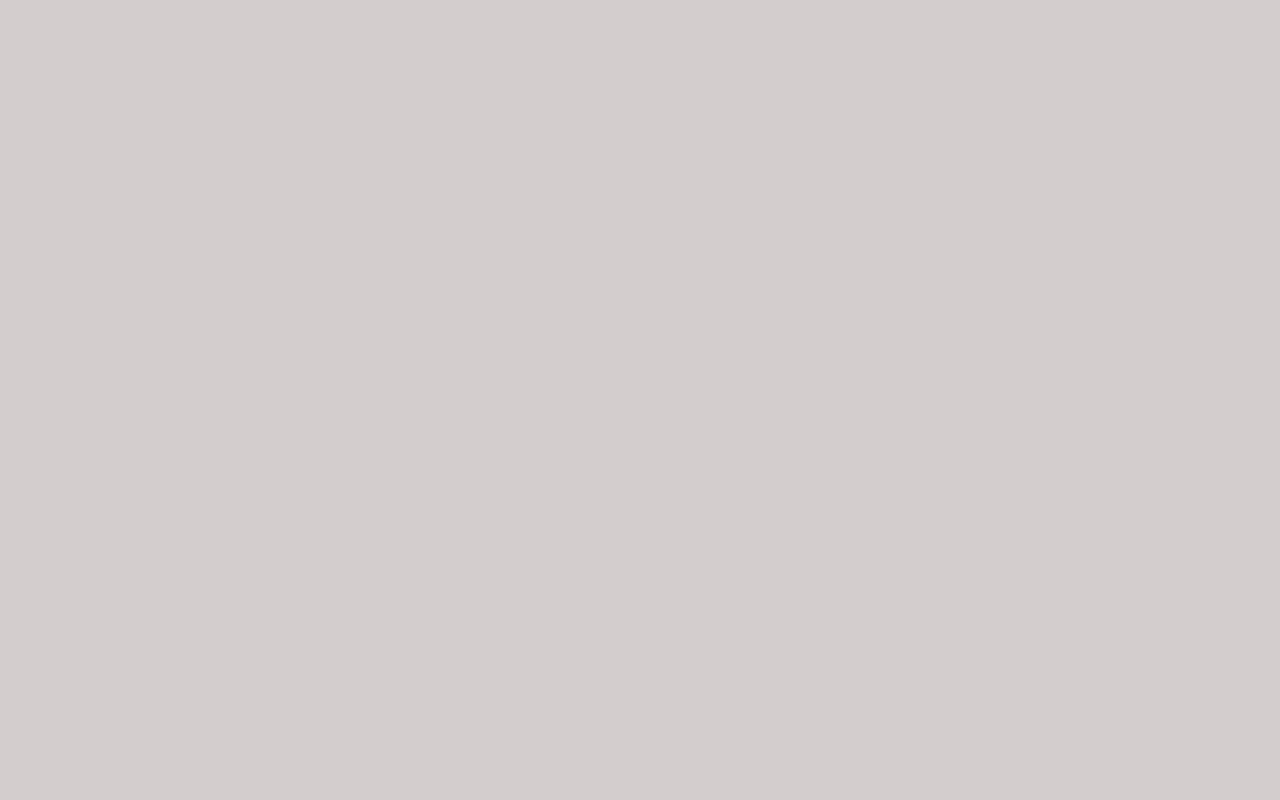
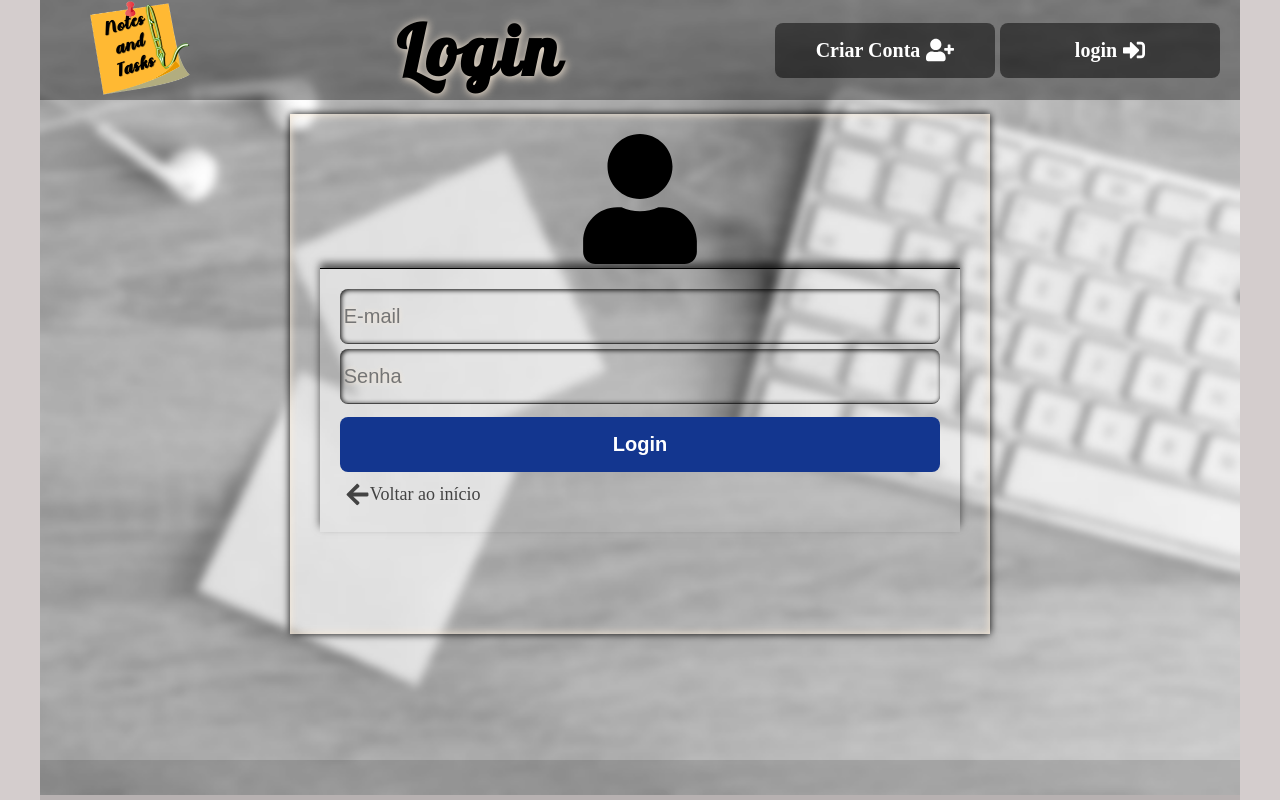
Before and after one commit to joaovds/Notes_and_Tasks-frontend, a React (Create React App) app: page /login in a window 1280 px wide. Built offline with nearby package versions, Linux system fonts and the light colour scheme; the HTML template or start-up script is replaced by a standard one.

Commit message:
login page created, with header, login form and footer

```diff
--- a/src/global.css
+++ b/src/global.css
@@ -15,6 +15,7 @@ button, .button {
     height: 55px;
     display: flex;
     border-radius: 8px;
+    border: 0;
     background-color: rgb(19, 54, 143);
     color: white;
     text-decoration: none;
@@ -23,8 +24,23 @@ button, .button {
     line-height: 45px;
     display: inline-block;
     text-align: center;
-    transition: opacity 0.3s;
+    transition: opacity 0.8s;
+    transition: box-shadow 5s;
 }
 button:hover, .button:hover {
-    filter: brightness(90%);
+    filter: brightness(80%);
 }
+
+input[type="password"], input[type="email"], input[type="text"] {
+    width: 100%;
+    height: 55px;
+    margin-bottom: 5px;
+    border-radius: 8px;
+    border: none;
+    background-color: transparent;
+    border-bottom: 1px solid rgba(0, 0, 0, 0.685);
+    font-size: 20px;
+    box-shadow: inset 1px 1px 5px black;
+    padding: 4px;
+    text-shadow: 0 0 5px antiquewhite;
+}
--- a/src/pages/InitialPage/index.js
+++ b/src/pages/InitialPage/index.js
@@ -7,7 +7,7 @@ import './style.css';
 
 import logoImg from '../../assets/logo.png';
 
-export default function Logon() {
+export default function Initial() {
     return (
         <div className="initial-container">
             <header>
@@ -20,7 +20,7 @@ export default function Logon() {
                         Criar Conta
                         <FaUserPlus size="28" color="white" className="icone" />
                     </Link>
-                    <Link className="button login" to="">
+                    <Link className="button login" to="/login">
                         login
                         <FaSignInAlt size="22" color="white" className="icone" />
                     </Link>
--- /dev/null
+++ b/src/pages/Login/index.js
@@ -0,0 +1,60 @@
+import React from 'react';
+import { Link } from 'react-router-dom';
+
+import { FaUserPlus, FaSignInAlt, FaUser, FaArrowLeft } from 'react-icons/fa';
+
+import './style.css';
+
+import logoImg from '../../assets/logo.png';
+
+export default function Login() {
+    return (
+        <div className="login-container">
+            <header>
+                <div className="logo">
+                    <img src={ logoImg } alt="Logo" className="logo" />
+                </div>
+
+                <div className="title">
+                    <h1>Login</h1>
+                </div>
+
+                <div className="buttons">
+                    <Link className="button create-user" to="">
+                        Criar Conta
+                        <FaUserPlus size="28" color="white" className="icone" />
+                    </Link>
+                    <Link className="button login" to="/login">
+                        login
+                        <FaSignInAlt size="22" color="white" className="icone" />
+                    </Link>
+                </div>
+            </header>
+
+            <section>
+                <div className="icone">
+                    <FaUser size="130" color="black" />
+                </div>
+                <form>
+                    <input
+                        placeholder="E-mail"
+                        type="email"
+                    />
+                    <input
+                        placeholder="Senha"
+                        type="password"
+                    />
+                    <button type="submit">Login</button>
+
+                    <Link className="back" to="/">
+                        <FaArrowLeft size="25" color="black" />
+                        Voltar ao início
+                    </Link>
+                </form>
+            </section>
+
+            <footer>
+            </footer>
+        </div>
+    );
+}
--- /dev/null
+++ b/src/pages/Login/style.css
@@ -0,0 +1,94 @@
+.login-container {
+    position: relative;
+    width: 100%;
+    max-width: 1200px;
+    margin: 0 auto;
+
+    height: 100vh;
+
+    background-image: url(../../assets/backgroud.png);
+    background-repeat: no-repeat;
+    background-size: 100%;
+}
+
+.login-container header {
+    display: flex;
+    align-items: baseline;
+    justify-content: space-between;
+    padding: 20px;
+    margin-bottom: 14px;
+
+    max-height: 100px;
+    align-items: center;
+    background-color: rgba(0, 0, 0, 0.356);
+}
+.login-container header img.logo {
+    width: 100px;
+    margin-left: 30px;
+}
+.login-container header h1 {
+    font-family: 'Lobster', cursive;
+    text-shadow: 1px 1px 8px antiquewhite;
+    font-size: 70px;
+    letter-spacing: 4px;
+}
+.login-container header div.buttons {
+    display: flex;
+    width: 450px;
+    align-items: baseline;
+    justify-content: space-between;
+}
+.login-container header div.buttons .button .icone {
+    margin-left: 6px;
+}
+.login-container header div.buttons .button {
+    display: flex;
+    margin-left: 5px;
+    background-color: rgba(0, 0, 0, 0.5);
+    justify-content: center;
+    align-items: center;
+}
+
+.login-container section {
+    width: 100%;
+    max-width: 700px;
+    margin: 0 auto;
+    height: 65vh;
+    padding: 20px;
+    display: flex;
+    align-items: center;
+    flex-direction: column;
+    box-shadow: 0 0 8px black, inset 0 0 8px antiquewhite;
+}
+.login-container section form {
+    padding: 20px;
+    border-top: 1px solid black;
+    box-shadow: 0 -5px 8px rgba(0, 0, 0, 0.63);
+}
+.login-container section form button[type="submit"] {
+    margin-top: 8px;
+}
+.login-container section form a {
+    display: flex;
+    align-items: center;
+    padding: 5px;
+    margin-top: 5px;
+    text-decoration: none;
+    color: black;
+    opacity: 70%;
+    font-size: 18px;
+    transition: opacity 1s;
+}
+.login-container section form a:hover {
+    opacity: 100%;
+}
+
+.login-container footer {
+    position: absolute;
+    display: flex;
+    align-items: center;
+    height: 40px;
+    width: 100%;
+    bottom: 0;
+    background-color: rgba(0, 0, 0, 0.137);
+}
--- a/src/routes.js
+++ b/src/routes.js
@@ -2,12 +2,14 @@ import React from 'react';
 import { BrowserRouter, Route, Switch } from 'react-router-dom';
 
 import InitialPage from './pages/InitialPage';
+import Login from './pages/Login';
 
 export default function Routes() {
     return (
         <BrowserRouter>
             <Switch>
                 <Route path="/" exact component={InitialPage} />
+                <Route path="/login" component={Login} />
             </Switch>
         </BrowserRouter>
     );
```
